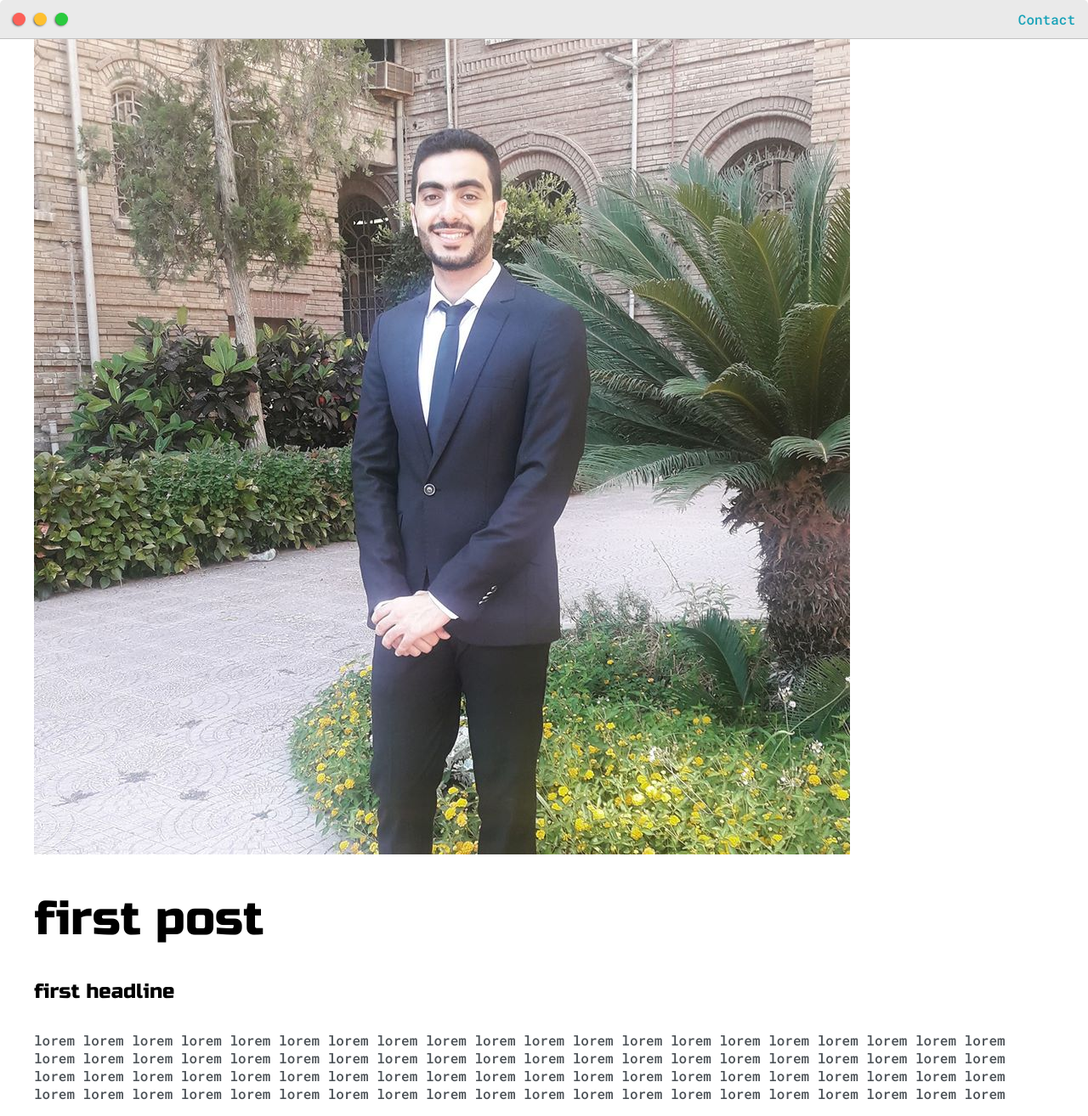
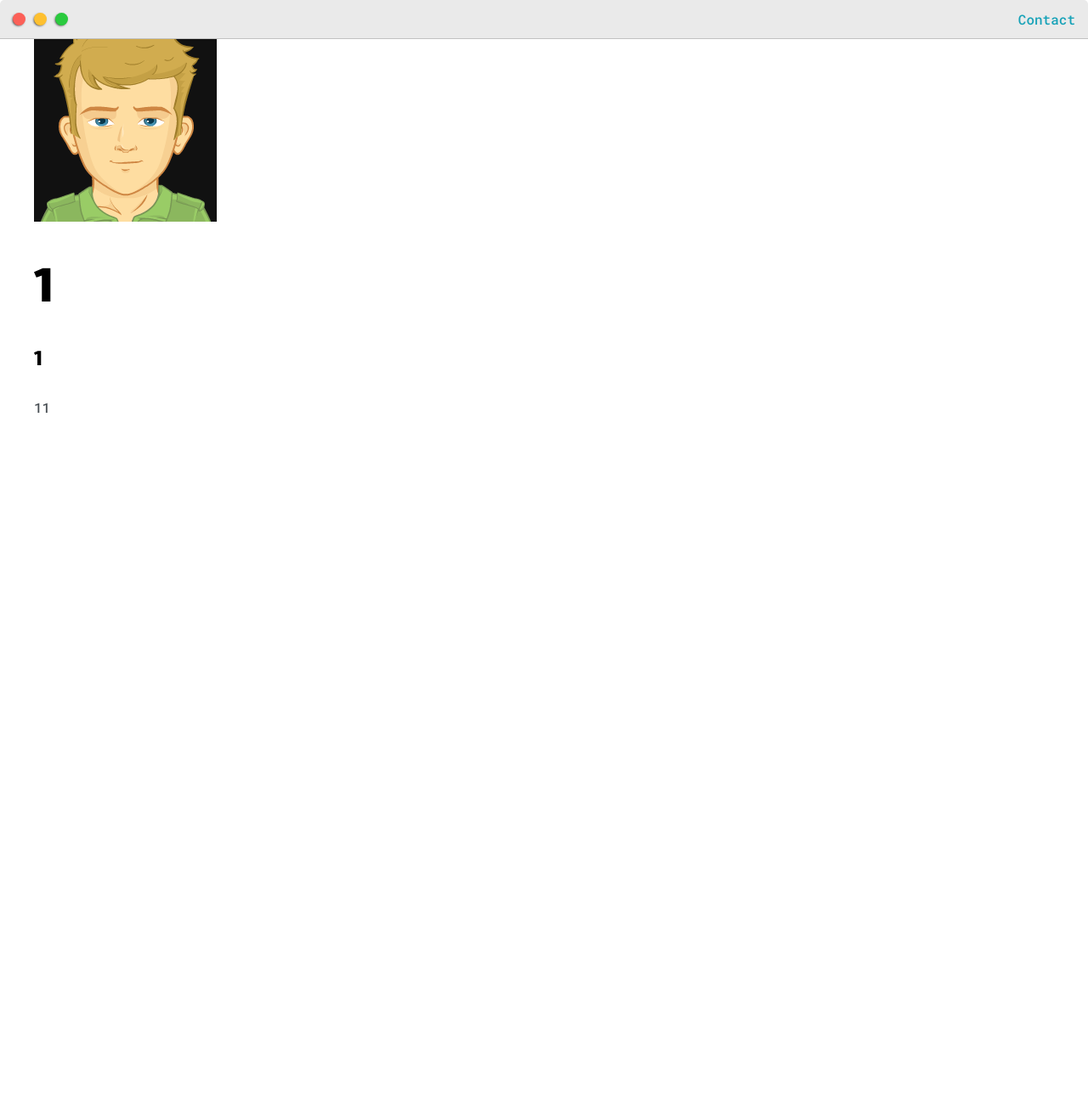
Before and after one commit to ahmed-gaber-elgamal/my-portfolio-using-django, a Django app: page /post/1 in a window 1280 px wide. Shown: the whole page at 85% size. After the commit the page ends 486 px from the top, so only its background shows below. Run offline with Django 3.2, Linux system fonts and the light colour scheme; data comes from the database, SQL or seed files in the repository; both versions use the stored data as it was after the commit.

Commit message:
added slug and replace post.id

```diff
--- a/base/models.py
+++ b/base/models.py
@@ -1,5 +1,5 @@
 from django.db import models
-
+from  django.utils.text import slugify
 
 class Tag(models.Model):
     name = models.CharField(max_length=200)
@@ -17,7 +17,19 @@ class Post(models.Model):
     active = models.BooleanField(default=False)
     featured = models.BooleanField(default=False)
     tags = models.ManyToManyField(Tag, null=True)
-    #slug
+    slug = models.SlugField(null=True, blank=True)
 
     def __str__(self):
         return self.headline
+
+    def save(self, *args, **kwargs):
+        if self.slug is None:
+            slug = slugify(self.headline)
+            has_slug = Post.objects.filter(slug=slug).exists()
+            count = 1
+            while has_slug:
+                count += 1
+                slug = slugify(self.headline) + '-' + str(count)
+                has_slug = Post.objects.filter(slug=slug).exists()
+            self.slug = slug
+        super().save(*args, **kwargs)
--- a/base/templates/base/email_sent.html
+++ b/base/templates/base/email_sent.html
@@ -28,7 +28,7 @@
         <div id="success-box" class="content-block">
             <h1>Thanks for reaching out!</h1>
             <p>
-               Your message was successfully sent, i will di my best to you in a timely manner :)
+               Your message was successfully sent, i will do my best to you in a timely manner :)
             </p>
             <a id="back-btn" class="btn btn-success" href="{% url 'home' %}">Back to home page</a>
         </div>
--- a/base/templates/base/index.html
+++ b/base/templates/base/index.html
@@ -99,7 +99,7 @@
                     <p class="post-intro">
                         {{ post.sub_headline }}
                     </p>
-                    <a href="{% url 'post' post.id %}">Read More</a>
+                    <a href="{% url 'post' post.slug %}">Read More</a>
                     <hr>
                     {% for tag in post.tags.all %}
                         <span class="tag">{{ tag }}</span>
--- a/base/templates/base/posts.html
+++ b/base/templates/base/posts.html
@@ -30,8 +30,8 @@
                     </p>
                     <a href="{% url 'post' post.id %}">Read More</a>
                     {% if request.user.is_authenticated %}
-                        |<a href="{% url 'update_post' post.id %}"> Edit</a>
-                        |<a href="{% url 'delete_post' post.id %}"> Delete</a>
+                        |<a href="{% url 'update_post' post.slug %}"> Edit</a>
+                        |<a href="{% url 'delete_post' post.slug %}"> Delete</a>
                     {% endif %}
                     <hr>
                     {% for tag in post.tags.all %}
--- a/base/urls.py
+++ b/base/urls.py
@@ -5,11 +5,11 @@ from . import views
 urlpatterns = [
     path('', views.home, name='home'),
     path('posts', views.posts, name='posts'),
-    path('post/<str:pk>', views.post, name='post'),
+    path('post/<slug:slug>', views.post, name='post'),
     path('profile', views.profile, name='profile'),
     path('create_post', views.createPost, name='create_post'),
-    path('update_post/<str:pk>/', views.updatePost, name='update_post'),
-    path('delete_post/<str:pk>/', views.deletePost, name='delete_post'),
+    path('update_post/<slug:slug>/', views.updatePost, name='update_post'),
+    path('delete_post/<slug:slug>/', views.deletePost, name='delete_post'),
     path('send_email/', views.sendEmail, name='send_email')
 
 ]
--- a/base/views.py
+++ b/base/views.py
@@ -32,8 +32,8 @@ def posts(request):
     return render(request, 'base/posts.html', context)
 
 
-def post(request, pk):
-    post = Post.objects.get(id=pk)
+def post(request, slug):
+    post = Post.objects.get(slug=slug)
     context = {'post': post}
     return render(request, 'base/post.html', context)
 
@@ -55,8 +55,8 @@ def createPost(request):
 
 
 @login_required(login_url='home')
-def updatePost(request, pk):
-    post = Post.objects.get(id=pk)
+def updatePost(request, slug):
+    post = Post.objects.get(slug=slug)
     form = PostForm(instance=post)
 
     if request.method == 'POST':
@@ -69,8 +69,8 @@ def updatePost(request, pk):
 
 
 @login_required(login_url='home')
-def deletePost(request, pk):
-    post = Post.objects.get(id=pk)
+def deletePost(request, slug):
+    post = Post.objects.get(slug=slug)
     if request.method == 'POST':
         post.delete()
         return redirect('posts')
```
Also changed, not shown: base/migrations/0003_post_slug.py (added), db.sqlite3.
